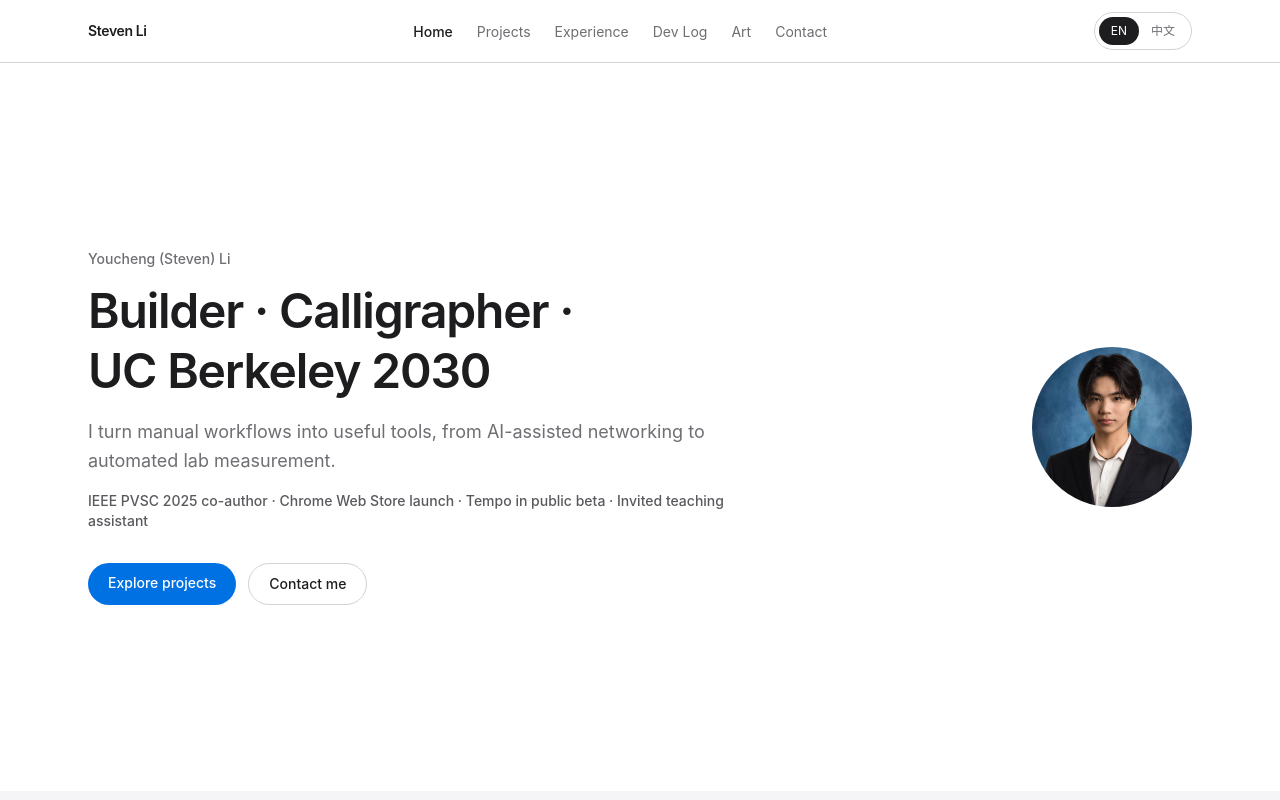
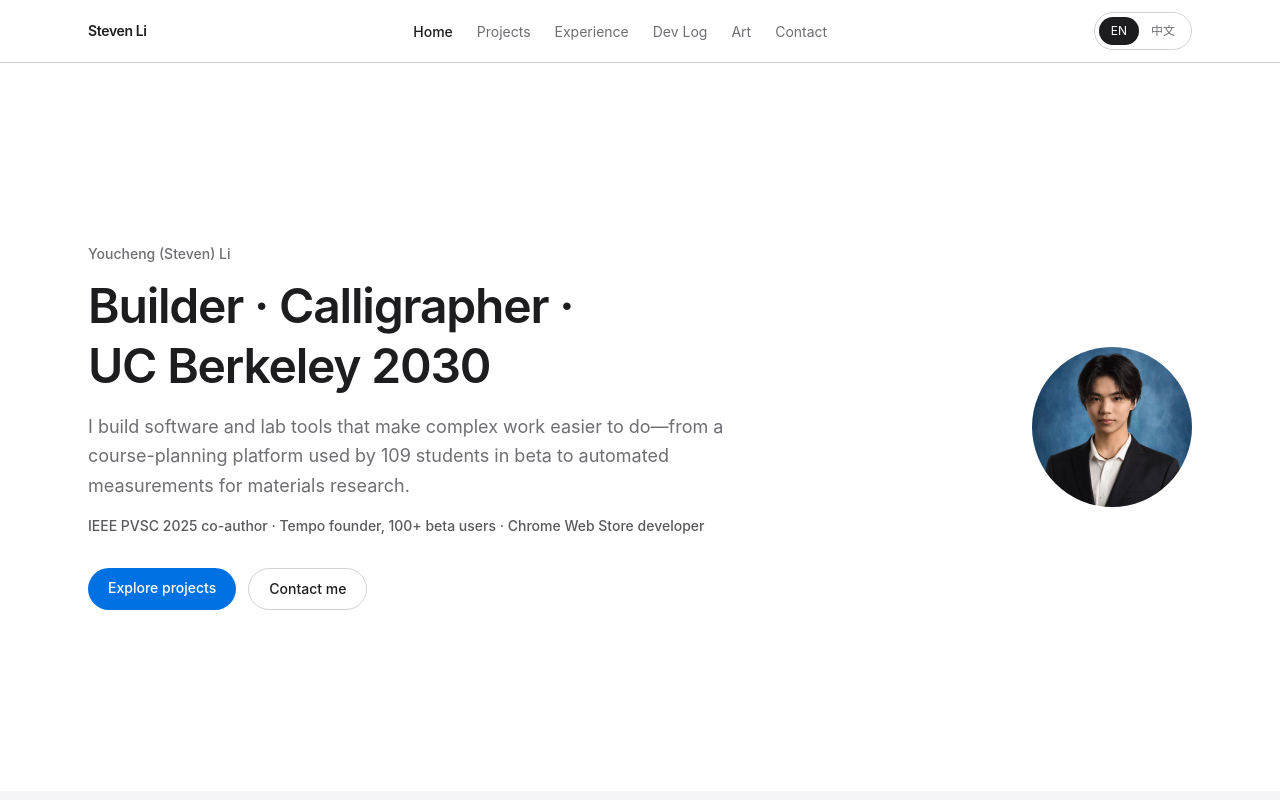
Before and after one commit to stevenli2007-del/stevenli-website, a React (Vite) app: page / in a window 1280 px wide. Shown: the top 800 px of the page. Built offline with nearby package versions, Linux system fonts and the light colour scheme.

Commit message:
content(hero): new intro and three-item proof line (Phase 6 tweak 2)

```diff
--- a/src/data/site.ts
+++ b/src/data/site.ts
@@ -33,14 +33,17 @@ export const siteInfo: SiteInfo = {
     // ⚠️ 若改回「加州大学伯克利分校」，必须同时解决窄屏溢出（降字号或允许 CJK 断行）。
     zh: ['创造者', '书法家', 'UC Berkeley 2030届'],
   },
+  // Phase 6 微调（2026-10-09）：Steven 指定文案（GPT 版 intro + 自写 proof）。
   intro: {
-    en: 'I turn manual workflows into useful tools, from AI-assisted networking to automated lab measurement.',
-    zh: '我把手动流程变成实用工具，从 AI 辅助拓展人脉到实验室自动测量。',
+    en: 'I build software and lab tools that make complex work easier to do—from a course-planning platform used by 109 students in beta to automated measurements for materials research.',
+    zh: '我做软件，也做实验工具，让复杂的工作更容易完成——从 109 名学生正在公开测试的课程规划平台，到面向材料研究的自动化测量。',
   },
-  // Phase 5：按简历事实基准重排（硬件研究打头），并补入 Tempo 公开测试
+  // Phase 6 微调（2026-10-09）：三项重排 —— 硬件论文打头、Tempo 提至第二位、
+  // 去掉「受邀助教」（不贴 NVIDIA 工程岗）。⚠️ 数字口径与 Tempo 卡片 / intro 不一致：
+  // intro 写 109、此处写 100+，Steven 已看过并保留，勿擅自统一。
   proof: {
-    en: 'IEEE PVSC 2025 co-author · Chrome Web Store launch · Tempo in public beta · Invited teaching assistant',
-    zh: 'IEEE PVSC 2025 论文合著者 · Chrome 应用商店上线 · Tempo 公开测试中 · 受邀助教',
+    en: 'IEEE PVSC 2025 co-author · Tempo founder, 100+ beta users · Chrome Web Store developer',
+    zh: 'IEEE PVSC 2025 论文合著者 · Tempo 创始人，100+ 测试用户 · Chrome 应用商店开发者',
   },
   cta: {
     projects: { en: 'Explore projects', zh: '查看项目' },
```
